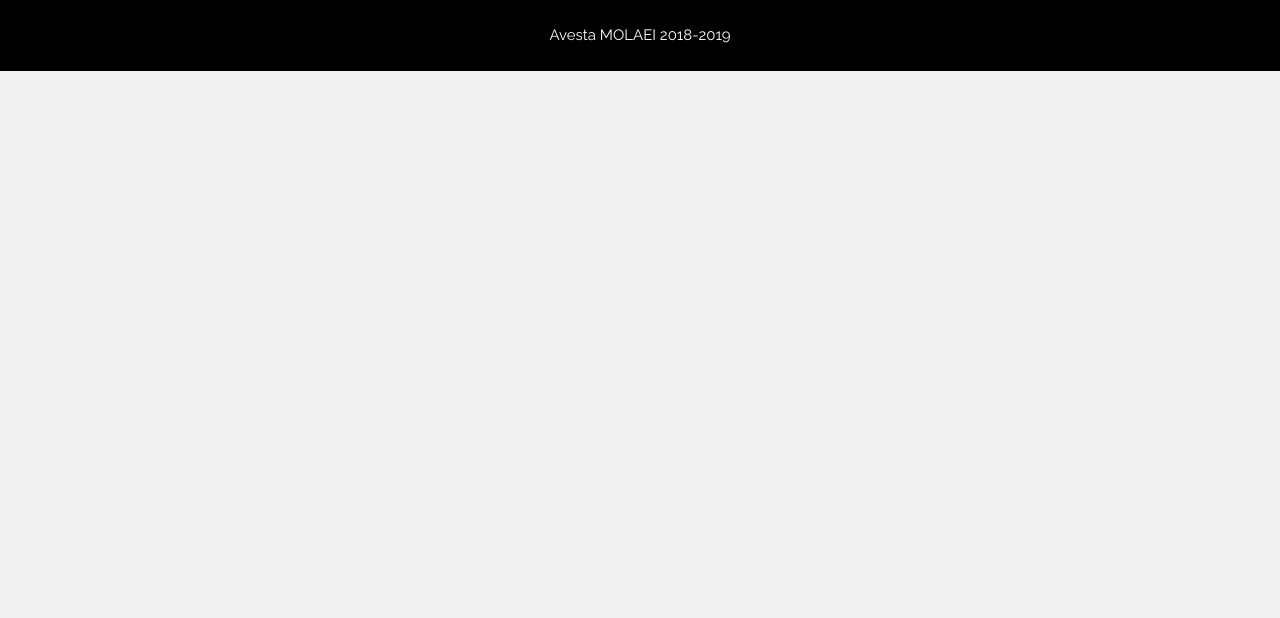
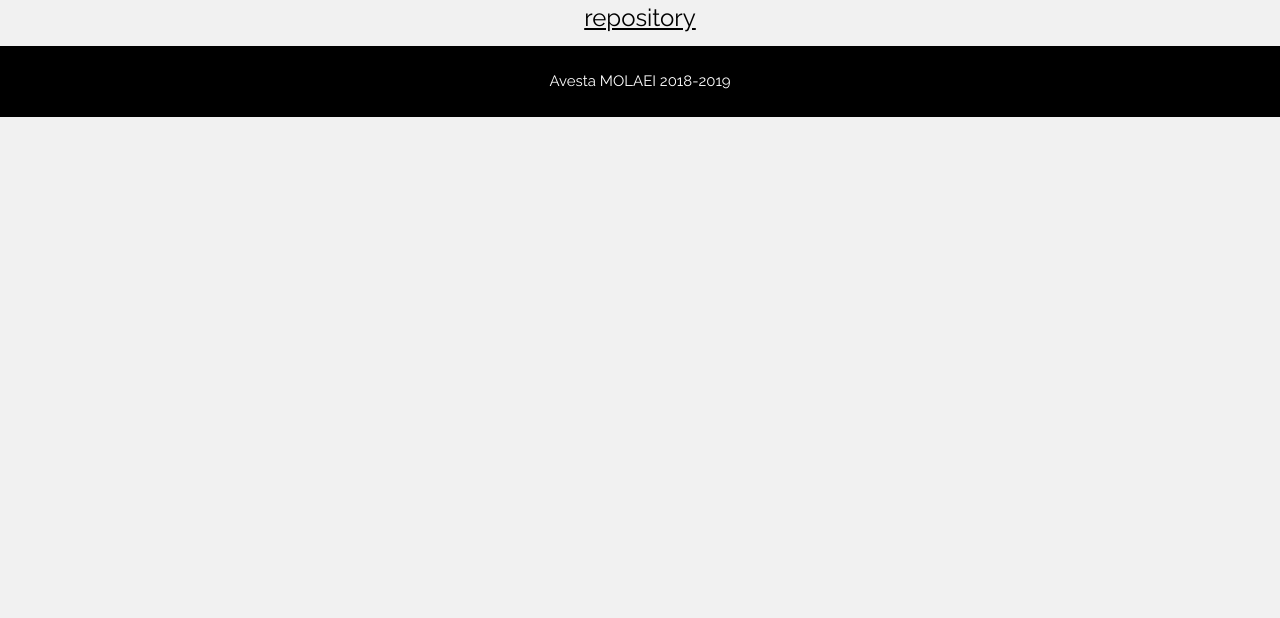
Before and after one commit to avmolaei/usefulbackupcam, a plain HTML site: page index.html in a window 1280 px wide. Shown: the part 182-800 px from the top of the page. Drawn offline with nearby package versions, Linux system fonts and the light colour scheme.

Commit message:
Add files via upload

```diff
--- a/index.html
+++ b/index.html
@@ -12,6 +12,7 @@ body,h1,h2,h3,h4,h5,h6 {font-family: "Raleway", sans-serif}
 <body class="w3-light-grey w3-content" style="max-width:1600px">
 
 <h1 align="center"><B>Coming soon...<br>Disponible Bientot...<br>demnächst</B></h1>
+<h3 align="center"><a  href="https://github.com/avmolaei/usefulbackupcam/">repository</a></h3>
 </body>
 
     <div class="w3-black w3-center w3-padding-24">Avesta MOLAEI 2018-2019</div>
```
